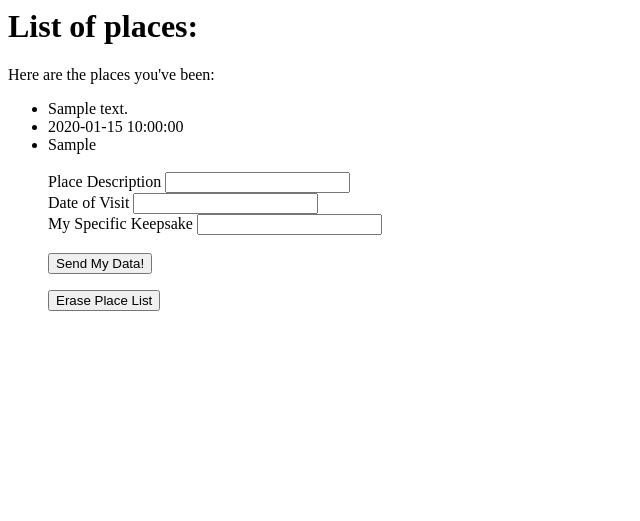
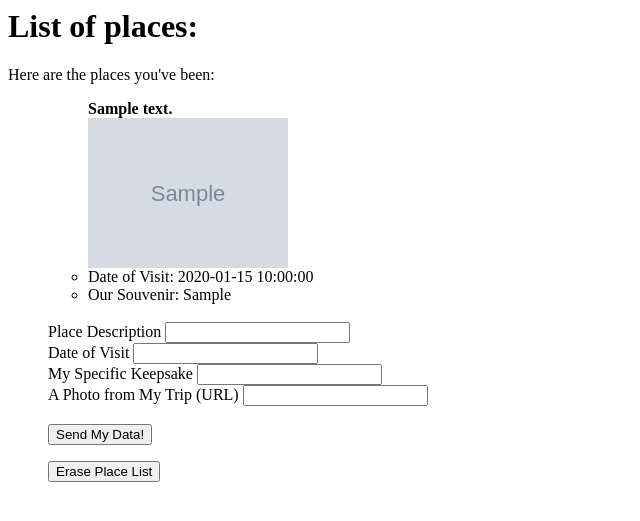
Before and after one commit to DillonLloydLee/Places_App, a PHP site: template views/places.html.twig in a window 1280 px wide. Shown: the top 521 px of the page, without its empty margins (0-640 px from the left). Run offline with PHP 8.4, Linux system fonts and the light colour scheme; the template is opened without the code that fills it: most values are stand-ins (such as "Sample title", 1, 10 or a date in 2020); grey boxes marked "Sample" are stand-in pictures; some libraries are stand-ins or nearby versions.

Commit message:
Fix array display issues.

```diff
--- a/app/app.php
+++ b/app/app.php
@@ -20,7 +20,7 @@
     });
 
     $app->post("/add_place", function() use ($app) {
-        $place = new Place($_POST['description'], ['date'], ['souvenir'], ['image']);
+        $place = new Place($_POST['description'], $_POST['date'], $_POST['souvenir'], ['image']);
         // $place = new Place($_POST['date']);
         // $place = new Place($_POST['souvenir']);
         // $place = new Place($_POST['image']);
--- a/views/places.html.twig
+++ b/views/places.html.twig
@@ -10,9 +10,11 @@
 
         <ul>
             {% for place in places %}
-                <li>{{ place.getDescription }}</li>
-                <li>{{ place.getDate }}</li>
-                <li>{{ place.getSouvenir }}</li>
+            <ul><strong>{{ place.getDescription }}</strong>
+                <br><img src="{{ place.getImage }}" height=150 length=300>
+                <li>Date of Visit: {{ place.getDate }}</li>
+                <li>Our Souvenir: {{ place.getSouvenir }}</li>
+            </ul>
                 <br>
             {% endfor %}
 
@@ -29,6 +31,10 @@
 
         <label for='souvenir'>My Specific Keepsake</label>
         <input id='souvenir' name='souvenir' type='text'>
+        <br>
+
+        <label for='photo'>A Photo from My Trip (URL)</label>
+        <input id='photo' name='photo' type='text'>
         <br><br>
 
         <button type='submit'>Send My Data!</button>
```
